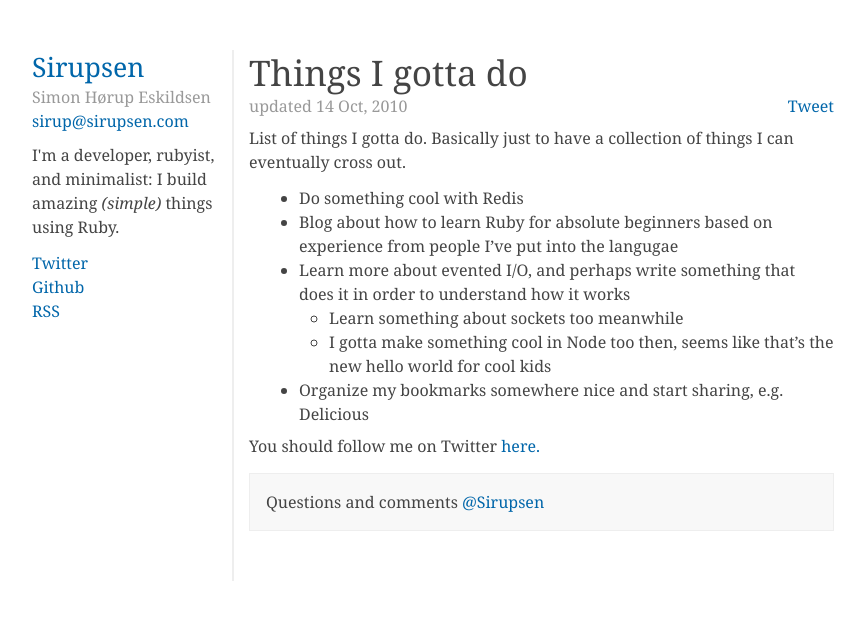
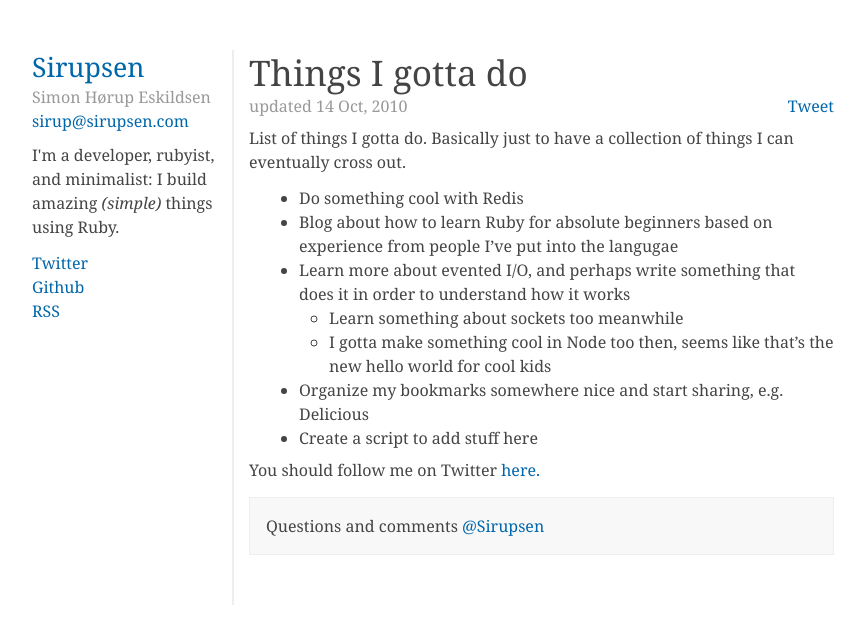
Before and after one commit to igor47/blog, a Jekyll site: the page built from todo.markdown, in a window 1280 px wide. Shown: the top 644 px of the page, without its empty margins (18-883 px from the left). Built offline with Jekyll 4.4.1, drawn with Linux system fonts in a browser that asks for light colours; Markdown is read by kramdown in place of the engine named in the settings; comment, search, counter and statistics services are not loaded.

Commit message:
Would be handy to easily add tasks

```diff
--- a/todo.markdown
+++ b/todo.markdown
@@ -12,3 +12,4 @@ List of things I gotta do. Basically just to have a collection of things I can e
     - Learn something about sockets too meanwhile
     - I gotta make something cool in Node too then, seems like that's the new hello world for cool kids
 * Organize my bookmarks somewhere nice and start sharing, e.g. Delicious
+* Create a script to add stuff here
```
